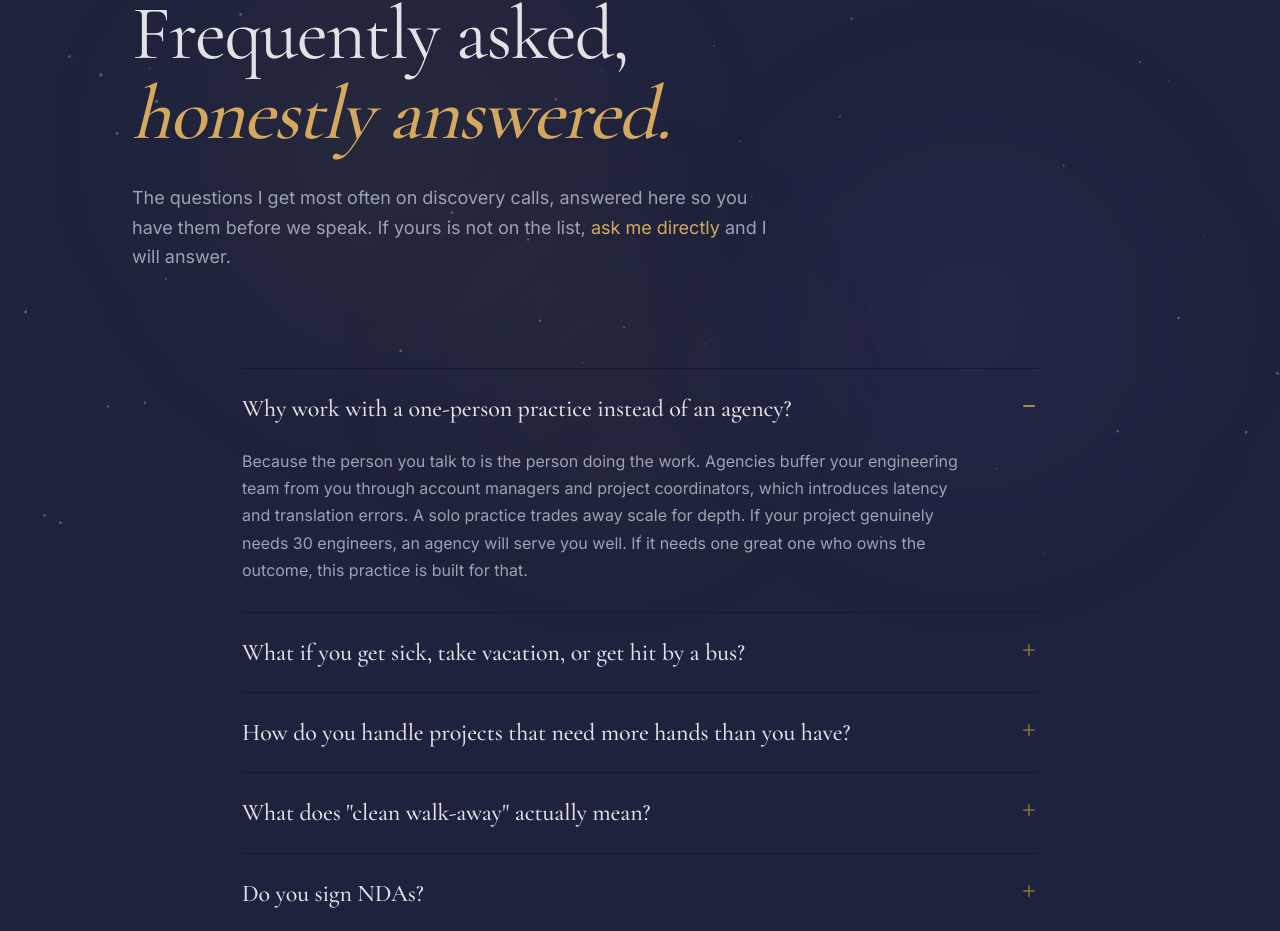
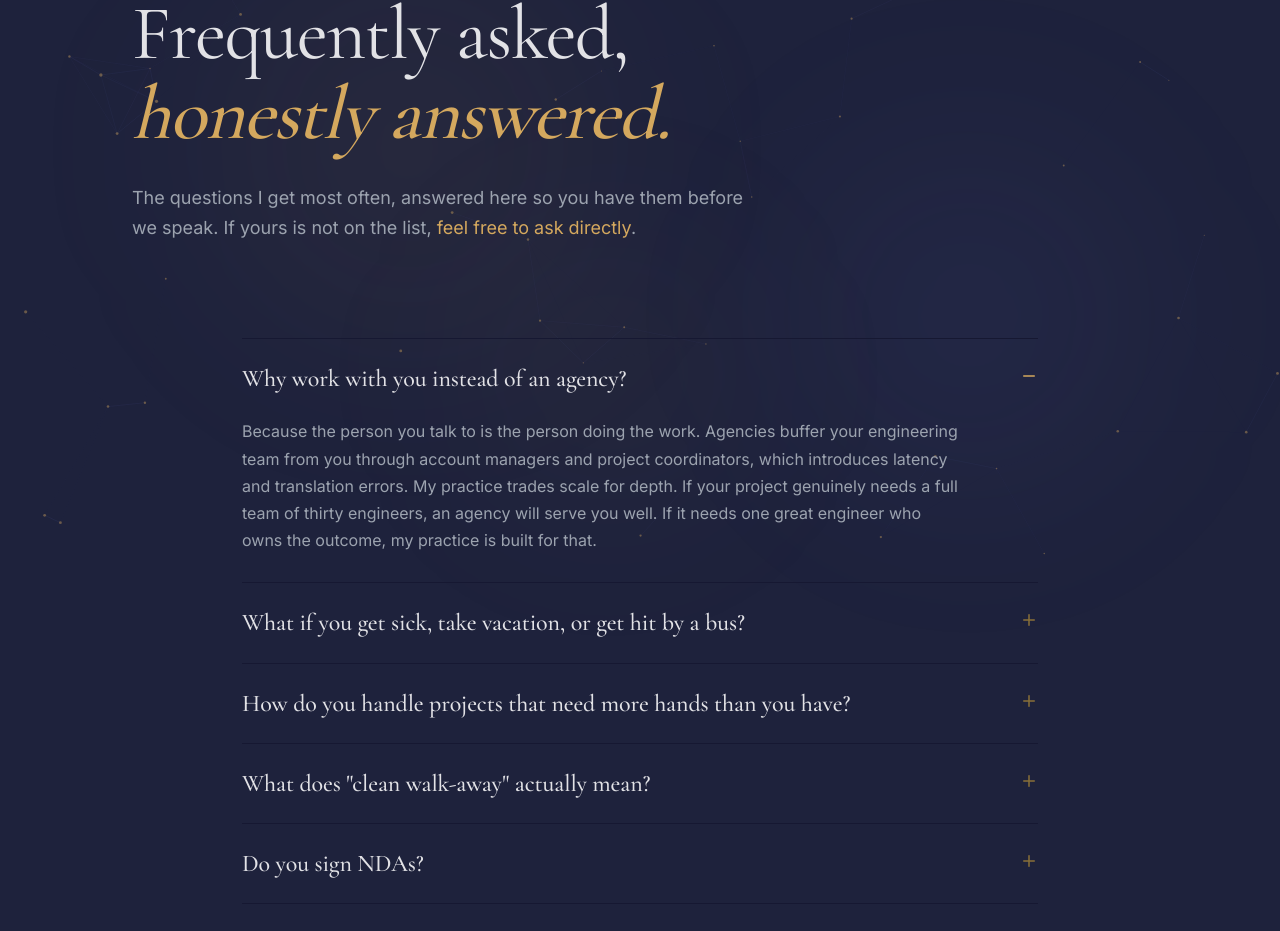
Before and after one commit to hc-core-tech/hccoretech-site, a Next.js app: page /faq in a window 1280 px wide. Shown: the part 212-1143 px from the top of the page. Built offline with nearby package versions, Linux system fonts and the light colour scheme.

Commit message:
faq: rewrites for #7 (all countries), #8 (biweekly option), #9 (never quite lands), #10 (two ways in)

```diff
--- a/app/faq/page.tsx
+++ b/app/faq/page.tsx
@@ -7,8 +7,8 @@ import SharedLayout, { T, FONTS, Reveal } from '../components/SharedLayout'
 
 const FAQ = [
   {
-    q: 'Why work with a one-person practice instead of an agency?',
-    a: 'Because the person you talk to is the person doing the work. Agencies buffer your engineering team from you through account managers and project coordinators, which introduces latency and translation errors. A solo practice trades away scale for depth. If your project genuinely needs 30 engineers, an agency will serve you well. If it needs one great one who owns the outcome, this practice is built for that.',
+    q: 'Why work with you instead of an agency?',
+    a: 'Because the person you talk to is the person doing the work. Agencies buffer your engineering team from you through account managers and project coordinators, which introduces latency and translation errors. My practice trades scale for depth. If your project genuinely needs a full team of thirty engineers, an agency will serve you well. If it needs one great engineer who owns the outcome, my practice is built for that.',
   },
   {
     q: 'What if you get sick, take vacation, or get hit by a bus?',
@@ -16,35 +16,35 @@ const FAQ = [
   },
   {
     q: 'How do you handle projects that need more hands than you have?',
-    a: 'This is where I usually recommend we talk more before starting. I do not white-label freelancers or subcontract under my name, so if a project needs three engineers full-time for six months, I am probably not the right fit and I will be upfront about that on the discovery call. For projects that need occasional specialist input (a specific security review, a specific model evaluation), I bring in named collaborators with your explicit approval.',
+    a: "Honestly, and up front. I don't white-label freelancers or subcontract under my name, and I don't take on work I can't deliver at my standard. If the scope needs a bigger team than I can properly stand behind, I'll say so on the discovery call. For projects that need occasional specialist input, a specific security review or a specific model evaluation for example, I bring in named collaborators with your explicit approval.",
   },
   {
     q: 'What does "clean walk-away" actually mean?',
-    a: 'Every custom build ships to your infrastructure. Every credential is registered in your name. Every repository lives in your GitHub organisation. If we finish an engagement and never speak again, you should be able to hire any competent engineer to keep working on the codebase without needing to reach me. That is the test I hold myself to.',
+    a: 'Every custom build ships to your infrastructure. Every credential is registered in your name. Every repository lives in your GitHub organisation. Any competent engineer should be able to pick up the codebase and keep going without missing a beat. That is the test I hold myself to.',
   },
   {
     q: 'Do you sign NDAs?',
-    a: 'Yes, gladly. I use a standard mutual NDA I can share, or I will sign yours provided it does not include punitive terms or non-competes that would prevent me working with other clients in the same broad industry.',
+    a: 'Yes, gladly. I use a standard mutual NDA I can share, or I will sign yours provided it is reasonable and mutual, and does not include non-competes that would prevent me working with other clients in the same broad industry.',
   },
   {
-    q: 'What is CoreDesk and how is it different from the services?',
-    a: 'CoreDesk is a subscription platform I build and operate: an AI back office for hands-on founders. It handles invoicing, proposals, receipts, CRM, meetings, agents, and governance in one workspace. Services are custom engagements I deliver to individual clients. CoreDesk is a monthly subscription. Services are projects with a fixed scope.',
+    q: 'What is CoreDesk?',
+    a: 'CoreDesk is a subscription platform I build and operate. Think of it as what a hands-on founder would build if they had an in-house AI team: agents handling client operations, automating the paperwork, and keeping every action audit-ready, so the founder gets to be more than the business, by redeeming their time.',
   },
   {
     q: 'Can you work with clients outside the EU?',
-    a: 'Yes. Current clients are in the Netherlands and Canada. I have delivered work to Swiss clients as well. Time zones are workable as long as we can find a couple of overlap hours per week for calls. Payment in EUR, USD, GBP, or CHF.',
+    a: 'Yes. Current and past clients are in the Netherlands, Canada, the United States, Switzerland, and Singapore. Time zones are workable as long as we can find a couple of overlap hours per week for calls. Pricing is in EUR, and payment is accepted in most major currencies.',
   },
   {
     q: 'What is your response time?',
-    a: 'For new enquiries: within 48 hours by email. For active engagements: same-day response to messages during weekday working hours (Central European Time), and structured weekly written updates.',
+    a: 'New enquiries get a reply within 48 hours. Active engagements get a same-day response during weekday working hours in Central European Time, alongside a written weekly or biweekly update on progress, depending on scope.',
   },
   {
     q: 'Do you offer discounts or "starter packages"?',
-    a: 'The prices are the prices, but the scoping conversation is very much on the table. If a smaller project would actually solve your problem, I will scope the smaller project so we start where you actually need. I would rather deliver a great small thing than an underwater bigger one.',
+    a: "Not by default, though timing and scope sometimes shift the conversation. If a smaller project would actually solve your problem, I'll scope the smaller project, so we start where you actually need. I'd rather deliver a great small thing than an oversized one that never quite lands.",
   },
   {
     q: 'Where do I start if I want to work with you?',
-    a: 'Two options. Either book a discovery call (30 minutes, no cost, no obligation), or send a written brief through the request-a-quote form on the homepage. Either way, I respond within 48 hours with a written next step: a scoping document, more questions, or a referral if we are not a fit.',
+    a: "Two ways in. You can book a 30-minute discovery call at no cost and no obligation, or send a written brief through the enquiry form. Either way, I'll reply within 48 hours with a written next step: a scoping document, more questions, or a referral if we're not the right fit.",
   },
 ]
 
@@ -81,13 +81,13 @@ export default function FAQPage() {
           fontFamily: FONTS.ui, fontSize: '18px', lineHeight: 1.65,
           color: T.softText, maxWidth: '640px',
         }}>
-          The questions I get most often on discovery calls, answered here so you
-          have them before we speak. If yours is not on the list,
+          The questions I get most often, answered here so you have them
+          before we speak. If yours is not on the list,
           {' '}
           <a href="mailto:hc@hccoretech.com" style={{ color: T.gold, textDecoration: 'none' }}>
-            ask me directly
+            feel free to ask directly
           </a>
-          {' '}and I will answer.
+          .
         </p>
       </section>
 
```
